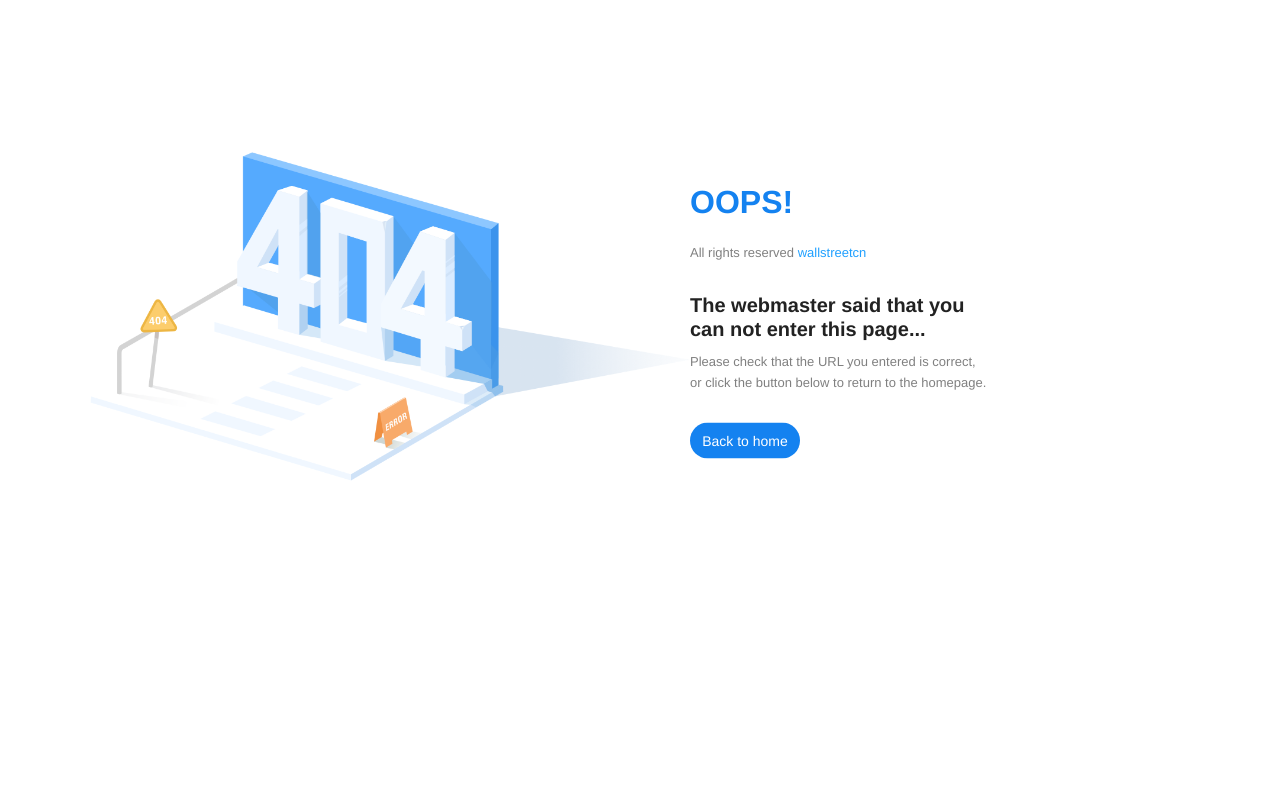
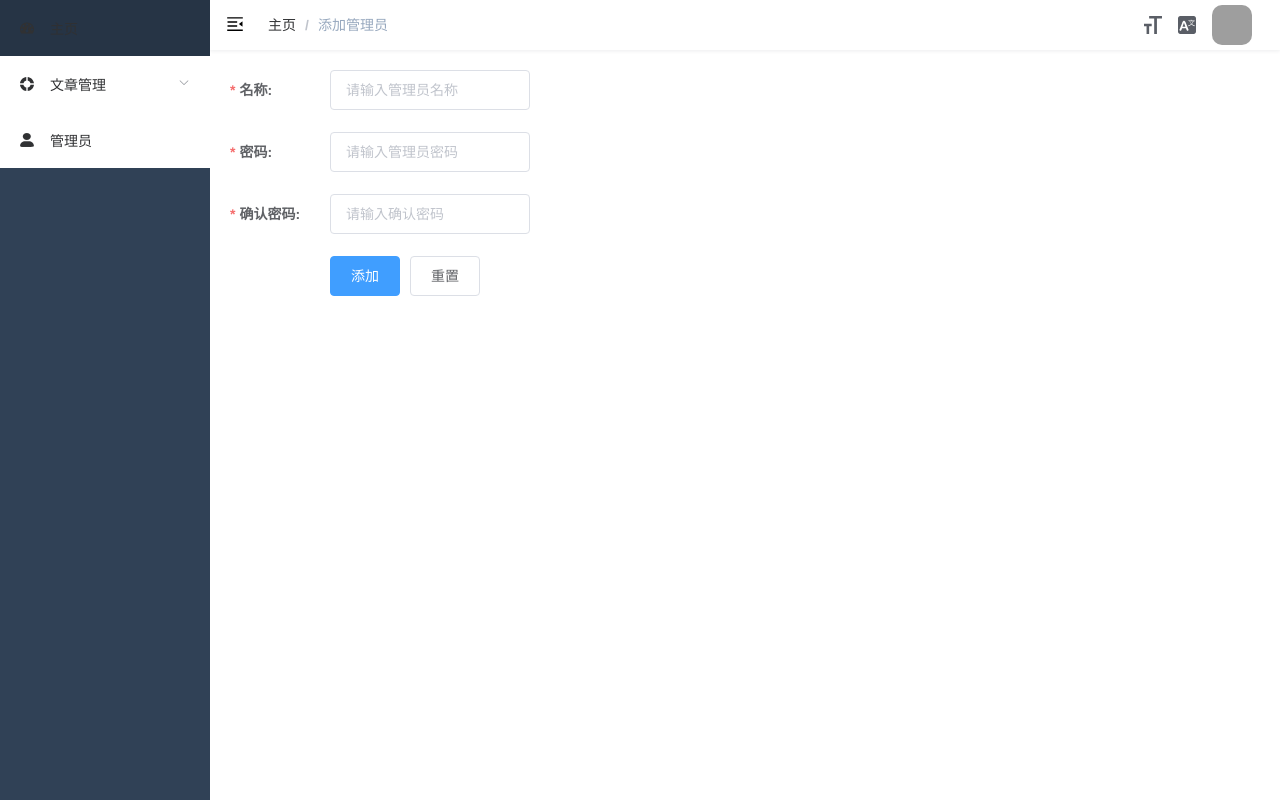
Before and after one commit to DanYangJin/blog-admin, a Vue app: page /admin/addAdmin in a window 1280 px wide. Before the commit this address led to /404. Built offline with nearby package versions, Linux system fonts and the light colour scheme; grey boxes are pictures that could not be loaded; the HTML template or start-up script is replaced by a standard one.

Commit message:
新增管理员添加页面

```diff
--- a/src/api/admin.js
+++ b/src/api/admin.js
@@ -40,3 +40,16 @@ export function deleteAdmin (adminId) {
     }
   })
 }
+
+/**
+ * 添加管理员
+ */
+export function addAdmin (adminUsername, adminPassword) {
+  return http({
+    url: '/admin/addAdmin',
+    data: {
+      adminUsername: adminUsername,
+      adminPassword: adminPassword
+    }
+  })
+}
--- a/src/router/index.js
+++ b/src/router/index.js
@@ -59,12 +59,21 @@ export const constantRoutes = [
     path: '/admin',
     component: Layout,
     redirect: '/admin/adminList',
-    children: [{
-      path: 'adminList',
-      name: '管理员',
-      component: () => import('@/views/admin/adminList/index'),
-      meta: { title: '管理员', icon: 'user' }
-    }]
+    children: [
+        {
+          path: 'adminList',
+          name: '管理员',
+          component: () => import('@/views/admin/adminList/index'),
+          meta: { title: '管理员', icon: 'user' }
+        },
+        {
+          path: 'addAdmin',
+          name: '添加管理员',
+          component: () => import('@/views/admin/addAdmin/index'),
+          meta: { title: '添加管理员'},
+          hidden: true
+        }
+    ]
   },
   { path: '*', redirect: '/404', hidden: true }
 ]
--- a/src/views/admin/addAdmin/index.vue
+++ b/src/views/admin/addAdmin/index.vue
@@ -1,18 +1,92 @@
 <template>
     <div class="app-container">
-
+        <el-form :label-position="labelPosition" :model="ruleForm" status-icon :rules="rules" ref="ruleForm" label-width="100px"
+                 >
+            <el-form-item label="名称:" prop="adminUsername" class="add-admin-form-item">
+                <el-input v-model="ruleForm.adminUsername" placeholder="请输入管理员名称"></el-input>
+            </el-form-item>
+            <el-form-item label="密码:" prop="adminPassword" class="add-admin-form-item">
+                <el-input v-model="ruleForm.adminPassword" placeholder="请输入管理员密码"></el-input>
+            </el-form-item>
+            <el-form-item label="确认密码:" prop="checkPassword" class="add-admin-form-item">
+                <el-input v-model="ruleForm.checkPassword" placeholder="请输入确认密码"></el-input>
+            </el-form-item>
+            <el-form-item>
+                <el-button type="primary" @click="submitForm('ruleForm')">添加</el-button>
+                <el-button @click="resetForm('ruleForm')">重置</el-button>
+            </el-form-item>
+        </el-form>
     </div>
 </template>
 
 <script>
-
+    import {addAdmin} from "@/api/admin";
     export default {
         data() {
+            let validateUsername = (rule, value, callback) => {
+                if (value === '') {
+                    callback(new Error('请输入管理员名称'));
+                } else {
+                    callback();
+                }
+            };
+            let validatePass = (rule, value, callback) => {
+                if (value === '') {
+                    callback(new Error('请输入密码'));
+                } else {
+                    if (this.ruleForm.adminPassword !== '') {
+                        this.$refs.ruleForm.validateField('checkPassword');
+                    }
+                    callback();
+                }
+            };
+            let validatePass2 = (rule, value, callback) => {
+                if (value === '') {
+                    callback(new Error('请再次输入密码'));
+                } else if (value !== this.ruleForm.adminPassword) {
+                    callback(new Error('两次输入密码不一致!'));
+                } else {
+                    callback();
+                }
+            };
             return {
-
+                labelPosition: 'left',
+                ruleForm: {
+                    adminUsername: '',
+                    adminPassword: '',
+                    checkPassword: ''
+                },
+                rules: {
+                    adminUsername: [
+                        { required: true, validator: validateUsername, trigger: 'blur' },
+                    ],
+                    adminPassword: [
+                        { required: true, validator: validatePass, trigger: 'blur' }
+                    ],
+                    checkPassword: [
+                        { required: true, validator: validatePass2, trigger: 'blur' }
+                    ],
+                }
             }
         },
         methods: {
+            submitForm(formName) {
+                this.$refs[formName].validate((valid) => {
+                    if (valid) {
+                        this.requestAddAdmin()
+                    }
+                });
+            },
+            resetForm(formName) {
+                this.$refs[formName].resetFields();
+            },
+            requestAddAdmin() {
+                addAdmin(this.ruleForm.adminUsername, this.ruleForm.adminPassword).then((res) => {
+                    this.$message.success(res['resultMessage'])
+                    this.$router.push({ path: '/admin/adminList'});
+                })
+            }
+
         },
         created() {
 
@@ -22,10 +96,8 @@
 
 <style lang="scss" scoped>
 
-    .admin-list-table {
-        width: 80%;
-        position: relative;
-        top: 30px;
+    .add-admin-form-item {
+        width: 300px;
     }
 
 </style>
--- a/src/views/admin/adminList/index.vue
+++ b/src/views/admin/adminList/index.vue
@@ -1,9 +1,10 @@
 <template>
     <div class="app-container">
-        <el-button class="filter-item" type="primary" icon="el-icon-edit">
-            添加
-        </el-button>
-
+        <router-link :to="'/admin/addAdmin'">
+            <el-button class="filter-item" type="primary" icon="el-icon-edit">
+                添加
+            </el-button>
+        </router-link>
         <el-table class="admin-list-table" empty-text="暂无数据" :data="adminListData" border>
             <el-table-column label="序号" width="100" align="center">
                 <template slot-scope="scope">
@@ -25,7 +26,8 @@
                     <el-button size="mini" @click="handleEdit(scope.$index, scope.row)">
                         {{scope.row.status == 1 ? '停用': '启用'}}
                     </el-button>
-                    <el-button size="mini" type="danger" @click="handleDelete(scope.$index, scope.row)">
+                    <el-button size="mini" type="danger"
+                               @click="handleDelete(scope.$index, scope.row)">
                         删除
                     </el-button>
                 </template>
@@ -37,7 +39,6 @@
 
 <script>
     import {getAdminList, deleteAdmin} from "@/api/admin";
-
     export default {
         data() {
             return {
```
